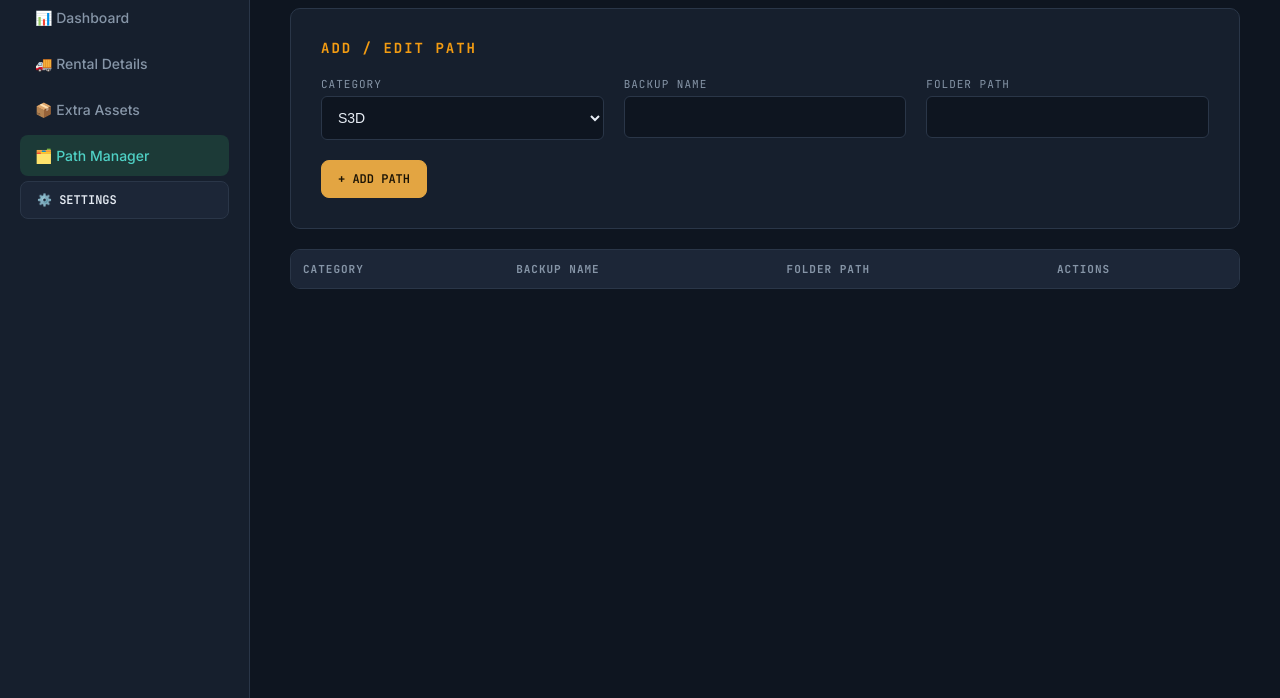
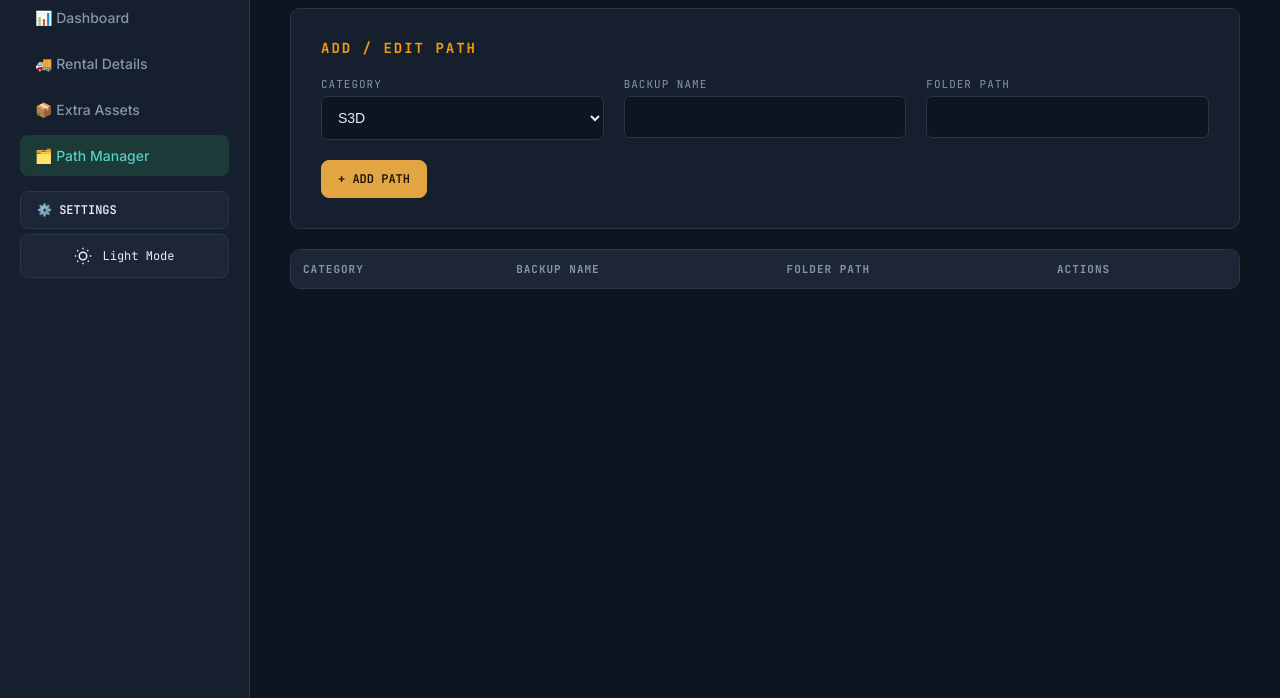
Before and after one commit to yabeshdexterity/asset-register-website, a plain HTML site: page path-manager.html in a window 1280 px wide. Shown: the part 102-800 px from the top of the page. Drawn offline with Linux system fonts and the light colour scheme.

Commit message:
Update path-manager.html

```diff
--- a/path-manager.html
+++ b/path-manager.html
@@ -16,7 +16,11 @@
       <a href="rentals.html" class="nav-item">🚚 Rental Details</a>
       <a href="extra-assets.html" class="nav-item">📦 Extra Assets</a>
       <a href="path-manager.html" class="nav-item active">🗂️ Path Manager</a>
-      <button class="btn" onclick="openSettings()" style="margin-top:auto; width:100%;">⚙️ Settings</button>
+      <button class="btn" onclick="openSettings()" style="margin-top:10px; width:100%;">⚙️ Settings</button>
+      <button class="theme-toggle" onclick="toggleTheme()">
+        <svg viewBox="0 0 24 24" fill="none" stroke="currentColor" stroke-width="2"><circle cx="12" cy="12" r="5"/><path d="M12 1v2m0 20v-2M4.22 4.22l1.42 1.42m12.72 12.72l1.42 1.42M1 12h2m20 0h-2M4.22 19.78l1.42-1.42M17.66 5.34l1.42-1.42"/></svg>
+        <span id="themeLabel">Light Mode</span>
+      </button>
     </div>
   </div>
 
```
